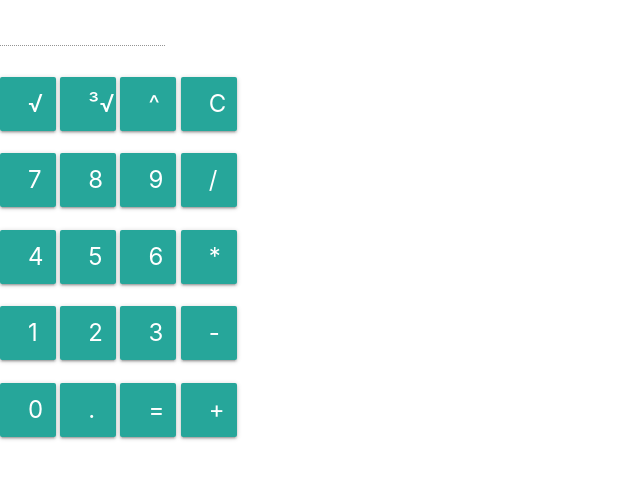
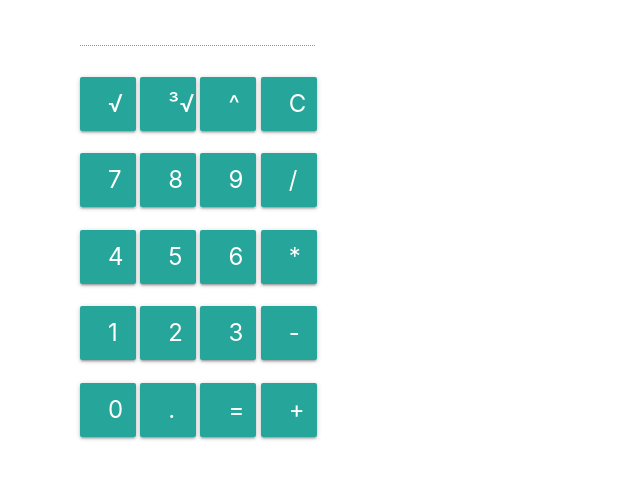
Before and after one commit to koucyan-iruka/basic-calc, a plain HTML site: page index.html in a window 1280 px wide. Shown: the whole page, without its empty margins (0-640 px from the left). Drawn offline with nearby package versions, Linux system fonts and the light colour scheme.

Commit message:
Update index.html

```diff
--- a/index.html
+++ b/index.html
@@ -12,6 +12,9 @@
   margin:40px;
   }input.btn-large{
    font-size:24px;
+	}input#display{
+	width:235px;
+	font-size:28px;
 	}
   </style>
    <!-- Compiled and minified CSS -->
@@ -20,7 +23,7 @@
     <!-- Compiled and minified JavaScript -->
     <script src="https://cdnjs.cloudflare.com/ajax/libs/materialize/1.0.0/js/materialize.min.js"></script>
  </head>
-  <body>
+  <body style="margin-left:80px">
     <script>
       function addToDisplay(value) {
         document.calculator.display.value += value;
@@ -44,7 +47,7 @@
     </script>
 
    <form name="calculator">
-    <input type="text" name="display" id="display" style="width: 165px;" disabled>
+    <input type="text" name="display" id="display" disabled>
      <br>
 	  <br>
        <input type="button" class="btn-large" value="√" onclick="sqrtcal()">
```
